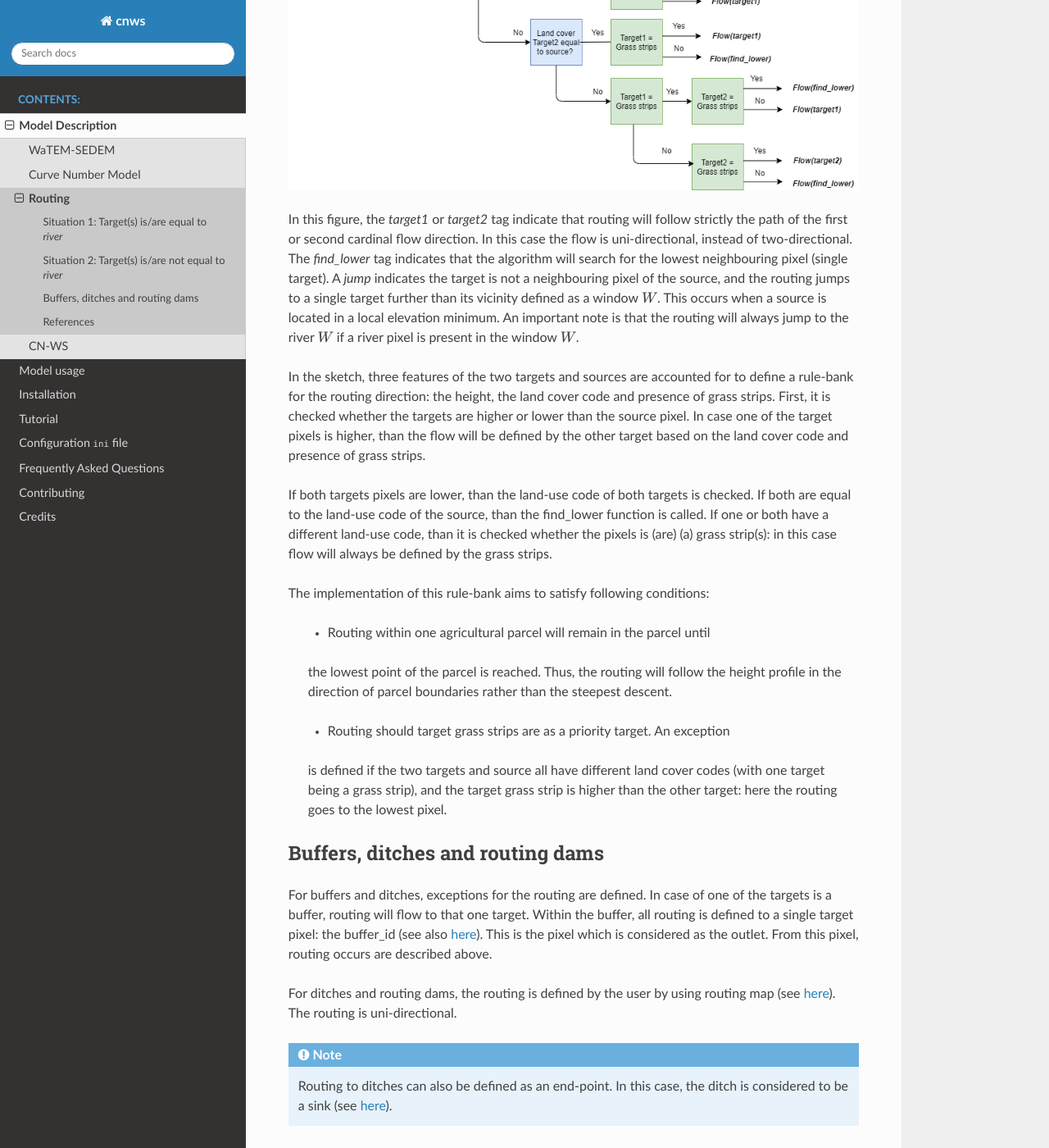
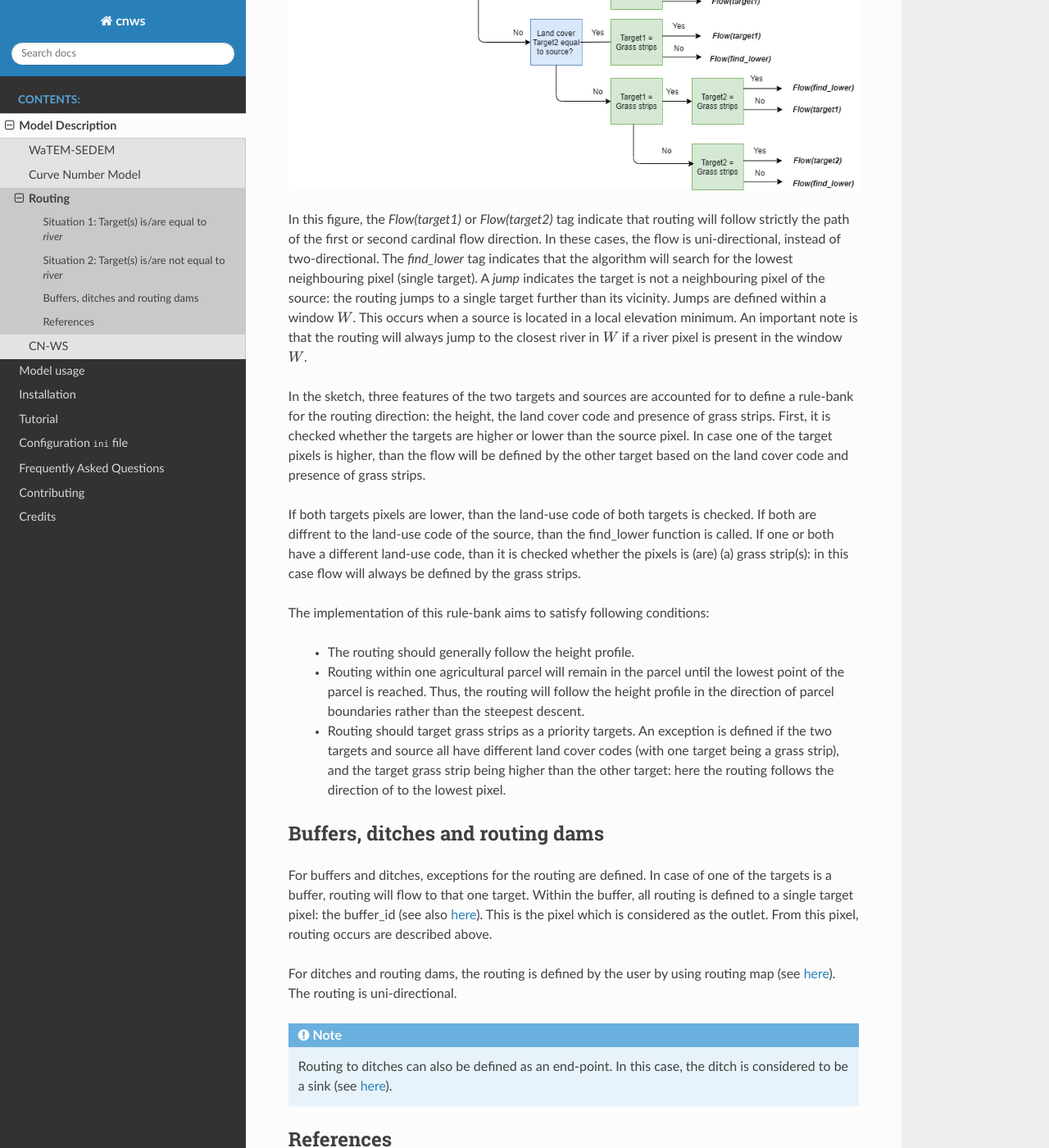
Before and after one commit to watem-sedem/watem-sedem, a Sphinx documentation site: the page built from docs/routing.rst, in a window 1280 px wide and 1400 px high, scrolled down 1976 px. Shown: the whole window at 82% size. Built offline with Sphinx 7.4.7 and the Read the Docs theme 2.0.0, drawn with Linux system fonts in a browser that asks for light colours; some of the changed text lies outside the part shown.

Commit message:
small changes in text (typos) and formatting

```diff
--- a/docs/routing.rst
+++ b/docs/routing.rst
@@ -70,31 +70,32 @@ Situation 2: Target(s) is/are not equal to `river`
 
 In a first step, the routing algorithm checks whether the flow direction is
 steered by the steepest descent direction or the **tillage direction** (for the
-format of the input of the tillage direction, see :ref:`Tillage direction
-<tildirmap>`). In this check, the angle of the **steepest descend** is
-compared with the tillage direction to define the flow (see Takken et al.
-(2001)). At the end of this step, the direction is mapped to the (inter-)
-cardinal directions. These cardinal directions define the `target1` and
-`target2` pixels, and the weight (:math:`\in[0,1], \sum \text{weight} = 1`)
-they receive from the source pixel. This amount is used to weight the sediment
-load per pixel, the direct run-off depth and upstream area for each
-target pixel. In next step the flow directions and weights (cardinal space)
+format of the input of the tillage direction, see :ref:`here <tildirmap>`).
+In this check, the angle of the **steepest descend** is compared with the
+tillage direction to define the routing (see Takken et al. (2001)). At the end
+of this step, the direction is mapped to the (inter-) cardinal directions.
+These cardinal directions define the `target1` and `target2` pixels, and the
+weight (:math:`\in[0,1], \sum \text{weight} = 1`) they receive from the
+source pixel. This amount is can be used to weight the sediment load per
+pixel (WS), the direct run-off depth (CN) and upstream area (CN/WS) for each
+target pixel. In next step, the flow directions and weights (cardinal space)
 are adjusted according to elevation and land cover, as shown in the scheme
 below:
 
 .. figure:: _static/png/sketch_flow_algorithm.png
 	:scale: 80%
 
-In this figure, the `target1` or `target2` tag indicate that routing will
-follow strictly the path of the first or second cardinal flow direction. In this
-case the flow is uni-directional, instead of two-directional. The
-`find_lower` tag indicates that the algorithm will search for the lowest
-neighbouring pixel (single target). A `jump` indicates the target is not a
-neighbouring pixel of the source, and the routing jumps to a single target
-further than its vicinity defined as a window :math:`W`. This occurs when a
-source is located in a local elevation minimum. An important note is that the
-routing will always jump to the river :math:`W` if a river pixel is present in
-the window :math:`W`.
+In this figure, the `Flow(target1)` or `Flow(target2)` tag indicate that
+routing will follow strictly the path of the first or second cardinal flow
+direction. In these cases, the flow is uni-directional, instead of
+two-directional. The `find_lower` tag indicates that the algorithm will
+search for the lowest neighbouring pixel (single target). A `jump` indicates
+the target is not a neighbouring pixel of the source: the routing jumps
+to a single target further than its vicinity. Jumps are defined
+within a window :math:`W`. This occurs when a source is located in a local
+elevation minimum. An important note is that the routing will always jump to
+the closest river in :math:`W` if a river pixel is present in the window
+:math:`W`.
 
 In the sketch, three features of the two targets and sources are accounted
 for to define a rule-bank for the routing direction: the height, the land cover
@@ -104,24 +105,25 @@ target pixels is higher, than the flow will be defined by the other target
 based on the land cover code and presence of grass strips.
 
 If both targets pixels are lower, than the land-use code of both targets is
-checked. If both are equal to the land-use code of the source, than the
+checked. If both are diffrent to the land-use code of the source, than the
 find_lower function is called. If one or both have a different land-use
 code, than it is checked whether the pixels is (are) (a) grass strip(s): in
 this case flow will always be defined by the grass strips.
 
 The implementation of this rule-bank aims to satisfy following conditions:
 
+ - The routing should generally follow the height profile.
+
  - Routing within one agricultural parcel will remain in the parcel until
- the lowest point of the parcel is reached. Thus, the routing will follow the
- height profile in the direction of parcel boundaries rather than the
- steepest descent.
+   the lowest point of the parcel is reached. Thus, the routing will follow the
+   height profile in the direction of parcel boundaries rather than the
+   steepest descent.
 
- - Routing should target grass strips are as a priority target. An exception
- is defined if the two targets and source all have different land cover
- codes (with one target being a grass strip), and the target grass strip is
- higher than the other target: here the   routing goes to the lowest pixel.
-
-
+ - Routing should target grass strips as a priority targets. An exception
+   is defined if the two targets and source all have different land cover
+   codes (with one target being a grass strip), and the target grass strip
+   being higher than the other target: here the routing follows the
+   direction of to the lowest pixel.
 
 Buffers, ditches and routing dams
 =================================
```
Also changed, not shown: other parts of docs/routing.rst (+1 -1 lines).
